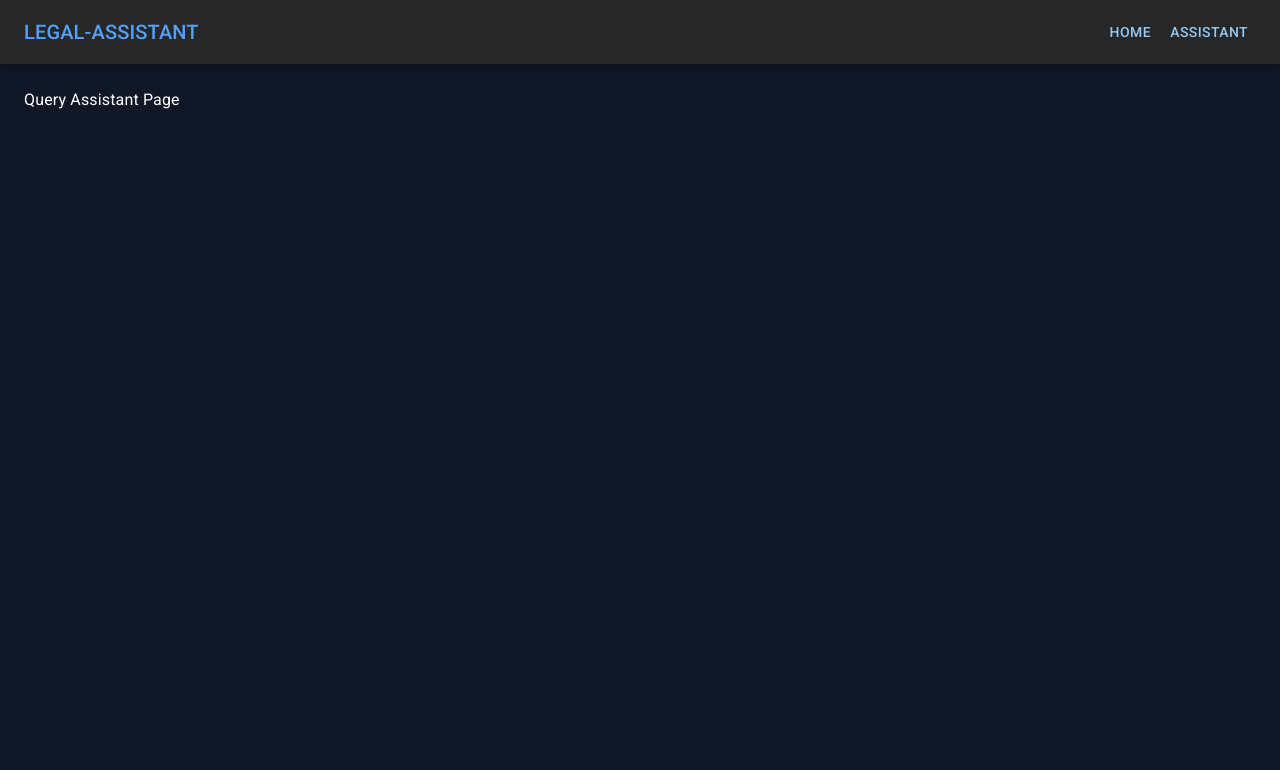
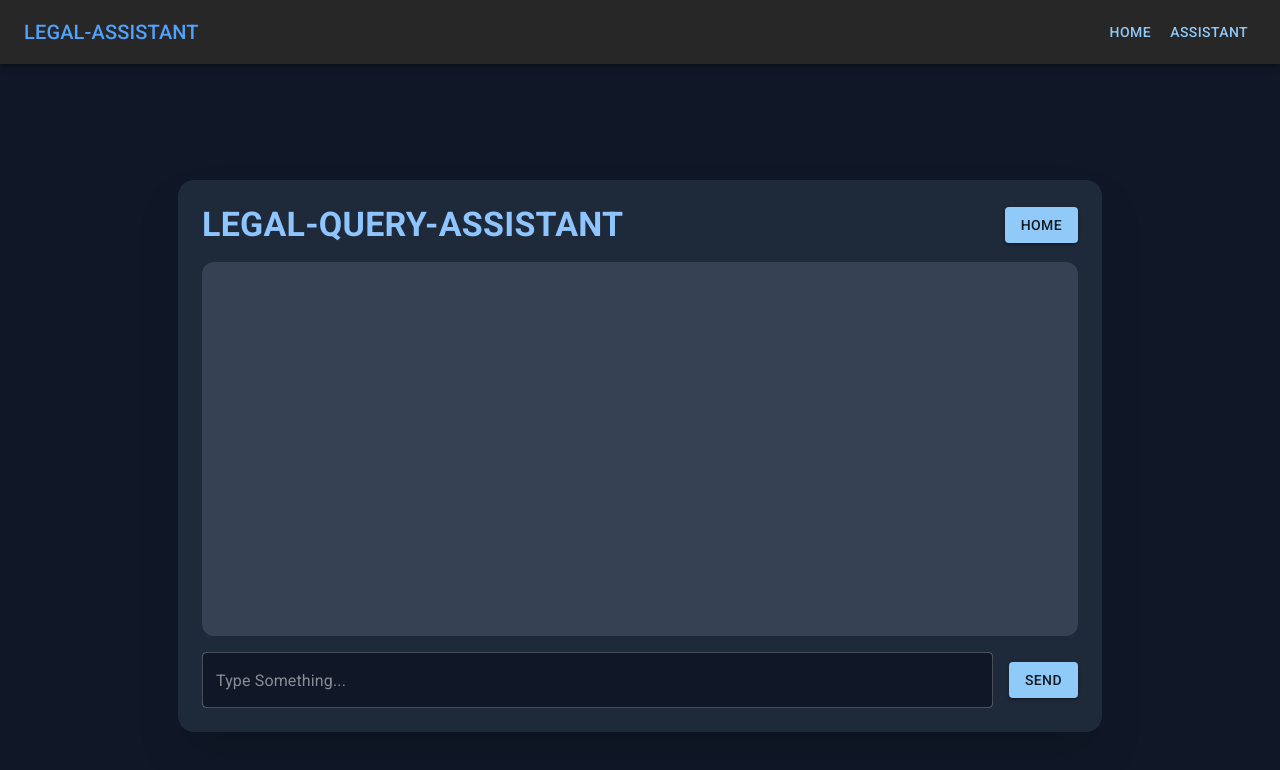
Before and after one commit to KaranSingh36752/MedHelp, a React (Vite) app in the folder frontend/: page /assistant in a window 1280 px wide. Shown: the top 770 px of the page. Built offline with nearby package versions, Linux system fonts and the light colour scheme.

Commit message:
feat: implement chat functionality

```diff
--- a/frontend/src/pages/QueryAssistant.tsx
+++ b/frontend/src/pages/QueryAssistant.tsx
@@ -1,11 +1,94 @@
-import React from 'react';
+import React, { useState, useRef, useEffect } from "react";
+import { Box, Typography, TextField, Button } from "@mui/material";
+import axios from "axios";
 
-const Home: React.FC = () => {
-    return (
-        <div>
-            <h1>Query Assistant Page</h1>
-        </div>
-    );
+const ChatScreen: React.FC = () => {
+  const [messages, setMessages] = useState<{ sender: string; text: string }[]>([]);
+  const [currentMessage, setCurrentMessage] = useState("");
+  const chatWindowRef = useRef<HTMLDivElement>(null);
+
+  useEffect(() => {
+    chatWindowRef.current?.scrollTo({ top: chatWindowRef.current.scrollHeight });
+  }, [messages]);
+
+  const handleSendMessage = async () => {
+    if (!currentMessage.trim()) return;
+
+    setMessages((prev) => [...prev, { sender: "User", text: currentMessage }]);
+    setCurrentMessage("");
+
+    try {
+      const { data } = await axios.post("https://4b00-34-169-3-56.ngrok-free.app/query/", { user_query: currentMessage });
+      const formattedResponse = `Answer: ${data.answer}\n\nReasoning: ${data.reasoning}\n\nConfidence Score ${data.confidence_score}`;
+      setMessages((prev) => [...prev, { sender: "AI", text: formattedResponse }]);
+    } catch {
+      setMessages((prev) => [...prev, { sender: "AI", text: "Error processing query." }]);
+    }
+  };
+
+  const handleKeyPress = (event: React.KeyboardEvent) => {
+    if (event.key === "Enter") {
+      event.preventDefault();
+      handleSendMessage();
+    }
+  };
+
+  return (
+    <Box className="flex justify-center items-center h-[calc(100vh-64px)] bg-gray-900">
+      <Box className="bg-gray-800 rounded-2xl shadow-2xl w-3/4 h-3/4 min-w-[300px] p-6 flex flex-col">
+        {/* Header */}
+        <Box className="flex justify-between items-center mb-4">
+          <Typography variant="h4" fontWeight="bold" className="text-blue-300">
+            LEGAL-QUERY-ASSISTANT
+          </Typography>
+          <Button
+            variant="contained"
+            onClick={() => (window.location.href = "/")}
+            className="bg-blue-600 hover:bg-blue-700 text-white px-6 py-3 rounded-lg"
+          >
+            HOME
+          </Button>
+        </Box>
+
+        {/* Chat Window */}
+        <Box ref={chatWindowRef} className="flex-1 bg-gray-700 rounded-xl p-4 overflow-y-auto">
+          {messages.map((message, index) => (
+            <Box key={index} className={`mb-4 ${message.sender === "User" ? "text-right" : "text-left"}`}>
+              <Typography
+                className={`inline-block px-4 py-2 rounded-lg text-white ${
+                  message.sender === "User" ? "bg-blue-600" : "bg-gray-600"
+                }`}
+              >
+                {message.text.split("\n").map((line, idx) => (
+                  <span key={idx}>{line}<br /></span>
+                ))}
+              </Typography>
+            </Box>
+          ))}
+        </Box>
+
+        {/* Input Section */}
+        <Box className="mt-4 flex items-center gap-4">
+          <TextField
+            variant="outlined"
+            placeholder="Type Something..."
+            value={currentMessage}
+            onChange={(e) => setCurrentMessage(e.target.value)}
+            onKeyPress={handleKeyPress}
+            className="flex-1 bg-gray-900 rounded-lg text-gray-300"
+            InputProps={{ style: { color: "white" } }}
+          />
+          <Button
+            variant="contained"
+            onClick={handleSendMessage}
+            className="bg-blue-600 hover:bg-blue-700 text-white px-6 py-3 rounded-lg"
+          >
+            Send
+          </Button>
+        </Box>
+      </Box>
+    </Box>
+  );
 };
 
-export default Home;
+export default ChatScreen;
```
